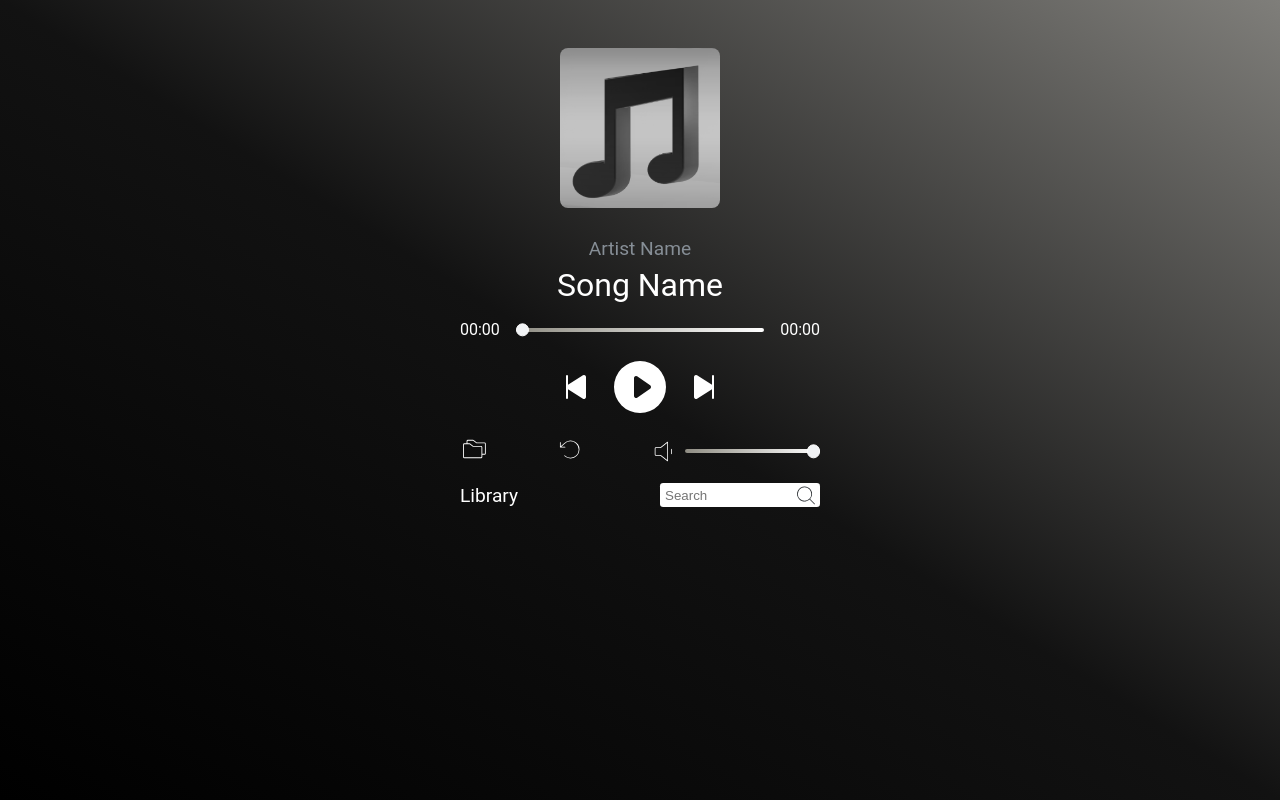
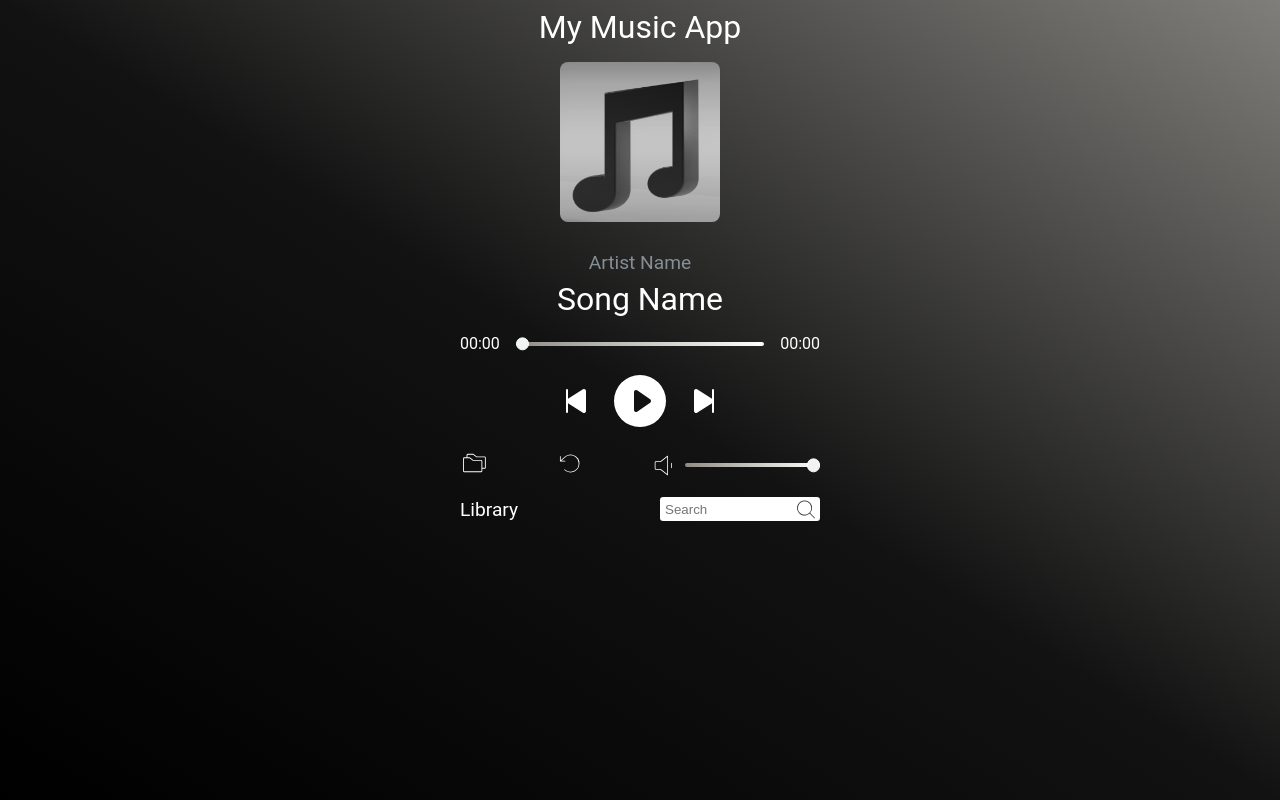
Before and after one commit to AnirbanRahi/mini-music-player-overlay, an Electron app: page index.html in a window 1280 px wide. Drawn offline with Linux system fonts and the light colour scheme; no server answers.

Commit message:
remove windows menu and add draggable titlebar

```diff
--- a/index.html
+++ b/index.html
@@ -12,6 +12,9 @@
 </head>
 
 <body>
+    <div class="titlebar">
+        <span class="title">My Music App</span>
+    </div>
     <div class="container">
         <div class="playing">
             <img src="./music-logo.png" class="playing-image" alt="">
--- a/main.js
+++ b/main.js
@@ -79,7 +79,7 @@ ipcMain.handle('get-songs-path', () => {
 
 function createWindow() {
     const mainWindow = new BrowserWindow({
-        frame: true,          // keep window controls
+        frame: false,          // keep window controls
         transparent: false,   // must be false to see frame
         resizable: false,     // optional: prevent user resizing
         show: false,
--- a/style.css
+++ b/style.css
@@ -37,6 +37,16 @@ body {
     background-repeat: no-repeat;
     overflow: hidden;
     /*16 px*/
+}
+.titlebar{
+    text-align: center;
+}
+.title {
+    font-family: var(--font);
+    font-size: var(--size-4);
+    color: #ffffff;
+    text-align: center;
+    -webkit-app-region: drag;
 }
 
 .container {
@@ -281,8 +291,11 @@ svg:hover path {
 }
 
 /* Margins Top*/
+.titlebar{
+    padding-top: .5em;
+}
 .container {
-    padding-top: 3em;
+    padding-top: 1em;
 }
 
 .artist-name {
```
